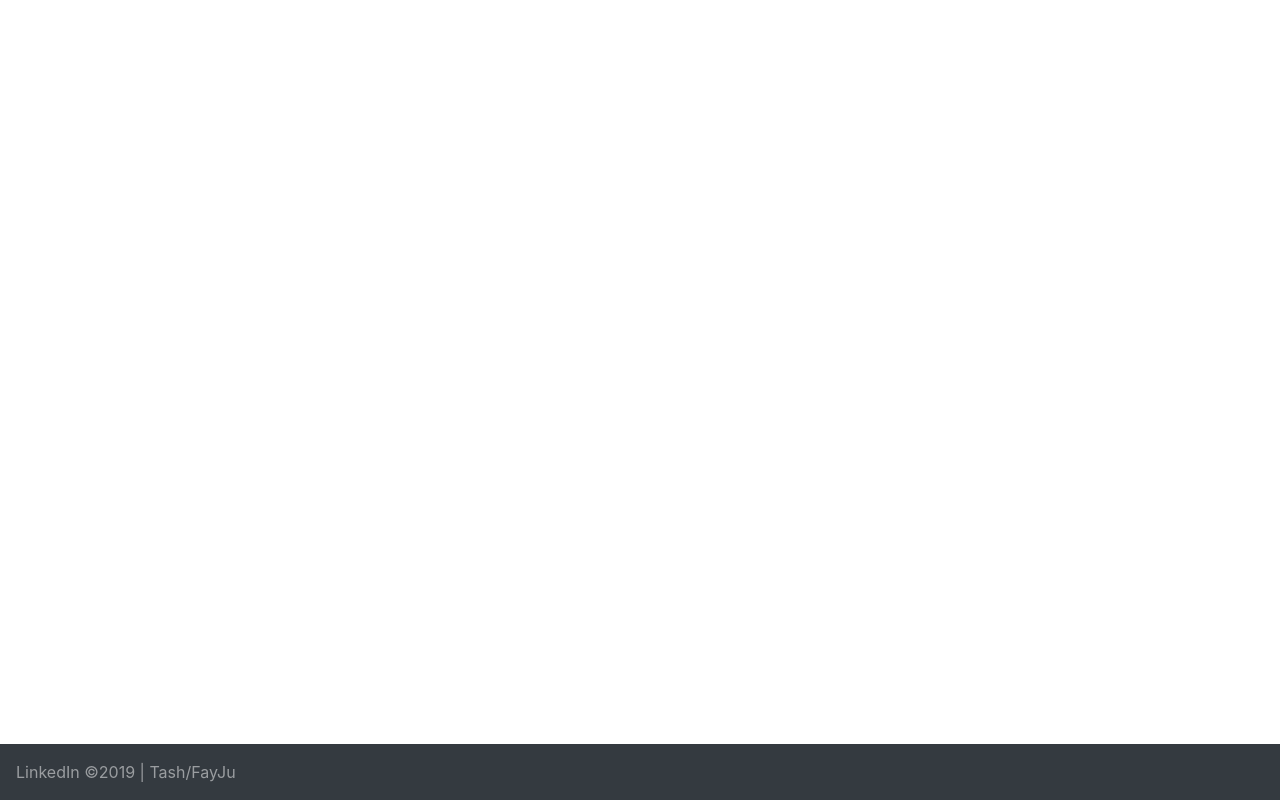
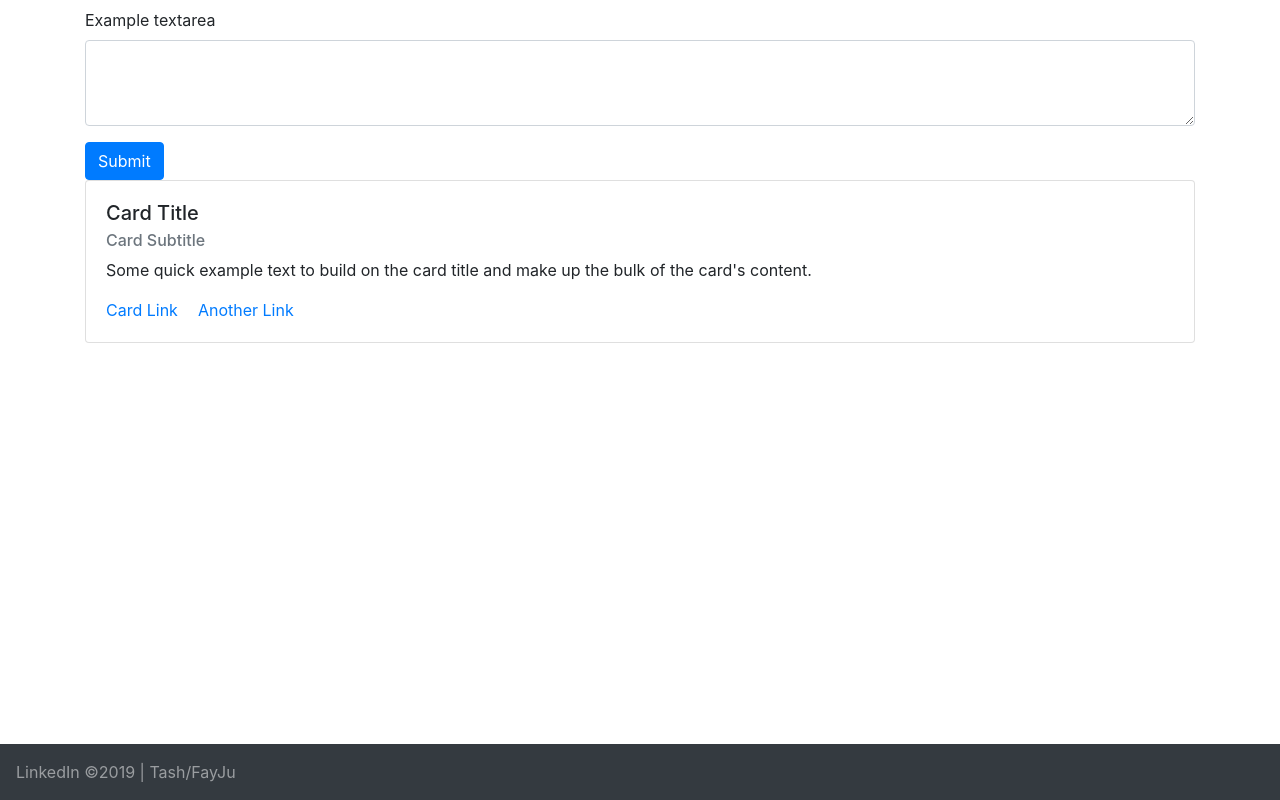
Before and after one commit to faizanbardai/linkedIn-pair-programming, a React (Create React App) app: page / in a window 1280 px wide. Built offline with nearby package versions, Linux system fonts and the light colour scheme; no server answers.

Commit message:
Frontend done

```diff
--- a/src/Components/Experience.jsx
+++ b/src/Components/Experience.jsx
@@ -56,7 +56,7 @@ export default class Experience extends Component {
                     <Modal.Body>
                         <Form>
                             <Form.Group controlId="LinkedInBasicProfile">
-                                <div className="d-flex justify-content-between mb-2">
+                                <div className="d-flex justify-content-around mb-2">
                                     <div>
                                         <Form.Label>Title</Form.Label>
                                         <Form.Control
@@ -74,7 +74,7 @@ export default class Experience extends Component {
                                         />
                                     </div>
                                 </div>
-                                <div className="d-flex justify-content-between mb-2">
+                                <div className="d-flex justify-content-around mb-2">
                                     <div>
                                         <Form.Label>Start Date</Form.Label>
                                         <Form.Control
--- /dev/null
+++ b/src/Components/Feed.jsx
@@ -0,0 +1,32 @@
+import React, { Component } from 'react'
+import { Form, Button, Card } from 'react-bootstrap'
+export default class Feed extends Component {
+    render() {
+        return (
+            <>
+            <Form>
+                <Form.Group controlId="exampleForm.ControlTextarea1">
+                    <Form.Label>Example textarea</Form.Label>
+                    <Form.Control as="textarea" rows="3" />
+                </Form.Group>
+                <Button variant="primary" type="submit">
+                    Submit
+                </Button>
+            </Form>
+
+            <Card >
+            <Card.Body>
+              <Card.Title>Card Title</Card.Title>
+              <Card.Subtitle className="mb-2 text-muted">Card Subtitle</Card.Subtitle>
+              <Card.Text>
+                Some quick example text to build on the card title and make up the bulk of
+                the card's content.
+              </Card.Text>
+              <Card.Link href="#">Card Link</Card.Link>
+              <Card.Link href="#">Another Link</Card.Link>
+            </Card.Body>
+          </Card>
+          </>
+        )
+    }
+}
--- a/src/Components/MainComponent.jsx
+++ b/src/Components/MainComponent.jsx
@@ -6,6 +6,7 @@ import Profile from './Profile'
 import { NavBar } from './NavBar';
 import { Footer } from './Footer';
 import RetrieveProfile from '../API/RetrieveProfile';
+import Feed from './Feed';
 
 
 
@@ -20,6 +21,8 @@ export class MainComponent extends Component {
                     <Container className="my-2">
                         <Switch>
                             <Route path="/profile/:username" component={Profile}></Route>
+                            <Route path="/" exact component={Feed}></Route>
+
                         </Switch>
                     </Container>
                     <Footer />
--- a/src/Components/ProfileIntro.jsx
+++ b/src/Components/ProfileIntro.jsx
@@ -121,9 +121,9 @@ export default class ProfileIntro extends Component {
                                             value={bio}
                                             onChange={(e) => this.setState({ bio: e.target.value })}
                                         />
-                                        <Form.Label>Biography</Form.Label>
+                                        <Form.Label>Image</Form.Label>
                                         <Form.Control
-                                            placeholder="Biography"
+                                            placeholder="Image"
                                             value={image}
                                             onChange={(e) => this.setState({ image: e.target.value })}
                                         />
```
